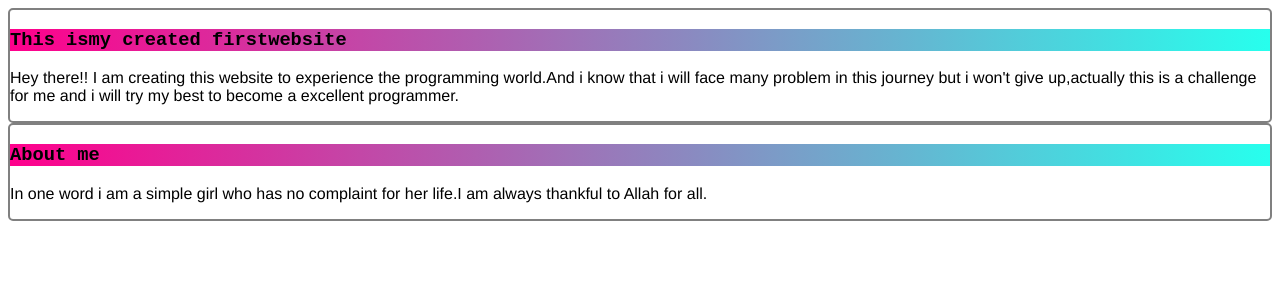
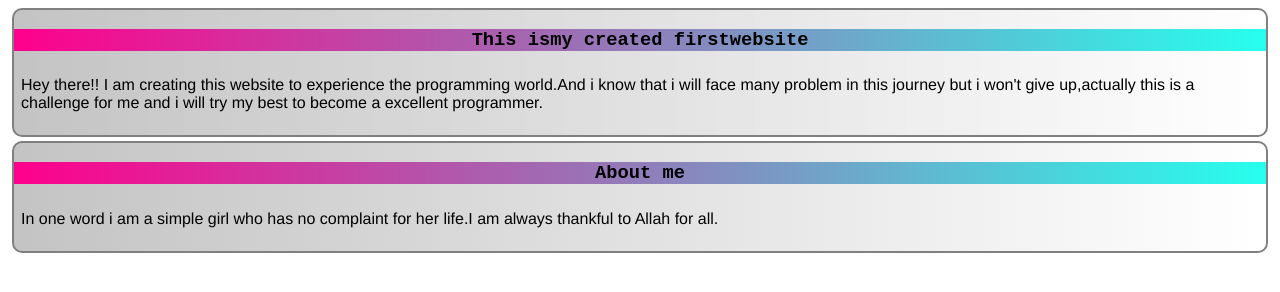
Before and after one commit to NJSamira/my-created-website, a plain HTML site: page index.html in a window 1280 px wide. Drawn offline with Linux system fonts and the light colour scheme.

Commit message:
added new color

```diff
--- a/index.html
+++ b/index.html
@@ -9,11 +9,11 @@
 <body>
     <div class="blog">
         <h3 class="own">This is<span class="span">my created first</span>website</h3>
-        <p>Hey there!! I am creating this website to experience the programming world.And i know that i will face many problem in this journey but i won't give up,actually this is a challenge for me and i will try my best to become a excellent programmer. </p>
+        <p class="para">Hey there!! I am creating this website to experience the programming world.And i know that i will face many problem in this journey but i won't give up,actually this is a challenge for me and i will try my best to become a excellent programmer. </p>
     </div>
     <div class="blog">
         <h3 class="own">About me</h3>
-        <p>In one word i am a simple girl who has no complaint for her life.I am always thankful to Allah for all.</p>
+        <p class="para">In one word i am a simple girl who has no complaint for her life.I am always thankful to Allah for all.</p>
     </div>
 
 </body>
--- a/styels/deco.css
+++ b/styels/deco.css
@@ -2,13 +2,30 @@
     text-shadow: 20px;
     background-color: transparent;
     background-image: linear-gradient(to right,rgb(255, 0, 140),rgba(0, 255, 234, 0.849));
+    background-size:100%;
+    display: flex;
+    justify-content: center;
+    align-items: center;
     font-family:'Courier New', Courier, monospace;
+    /* height: 50%; */
+    width: 100%;
+
+
 }
 .blog{
     font-family: 'Franklin Gothic Medium', 'Arial Narrow', Arial, sans-serif;
     border: 2px solid gray;
-    border-radius: 5px;
+    border-radius: 10px;
+    margin: 4px;
+
+    justify-content: center;
+    align-items: center;
+    background-image: linear-gradient(to right,rgba(128, 128, 128, 0.466),rgba(255, 255, 255, 0.336));
 }
 .span{
     transform-origin: 10px;
 }
+.para{
+    padding: 7px;
+
+}
```
